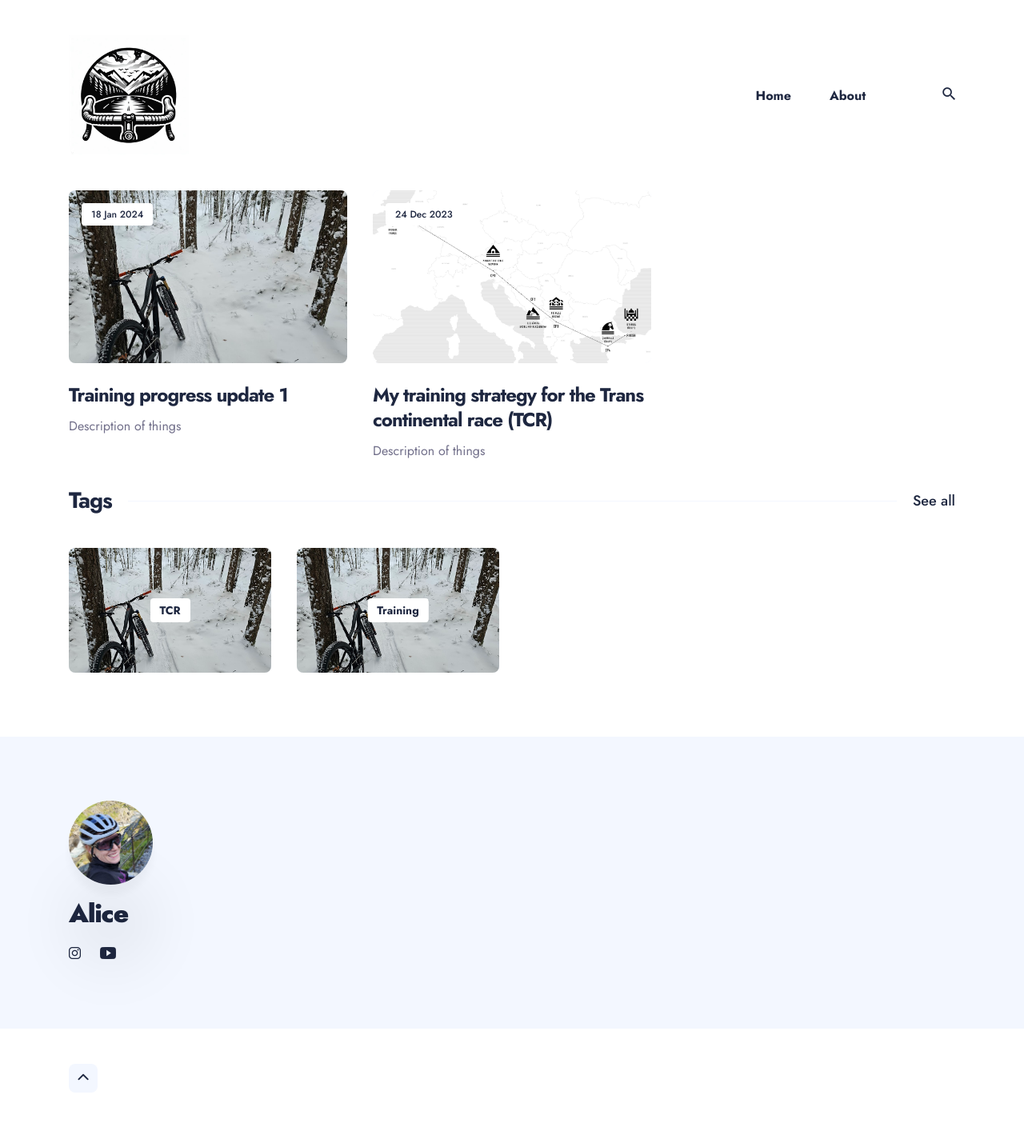
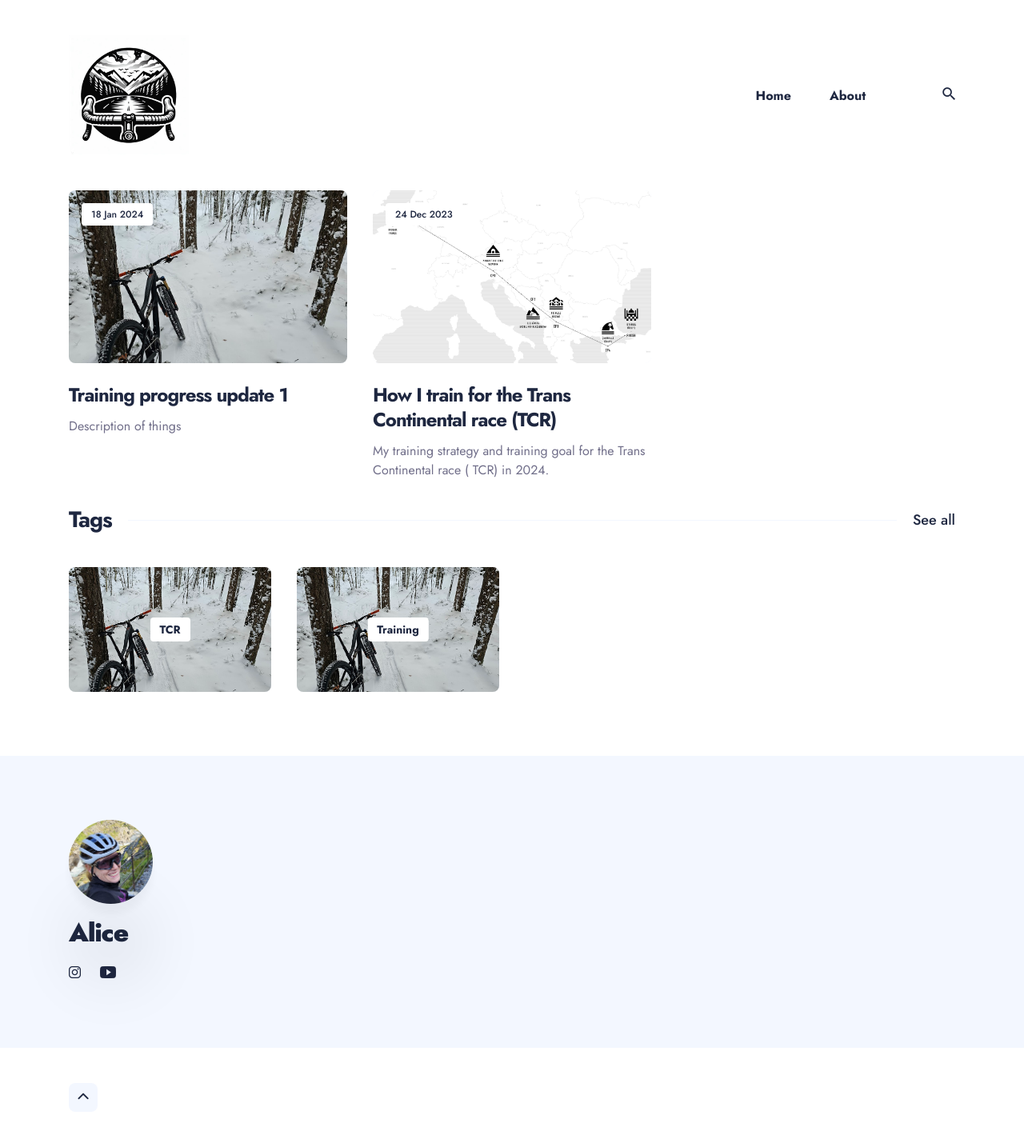
Before and after one commit to BikeToExplore/web, a Jekyll site: the page built from index.html, in a window 1280 px wide. Shown: the whole page at 80% size. Built offline with Jekyll 4.4.1, drawn with Linux system fonts in a browser that asks for light colours; nearby versions of some CDN libraries; the list of posts is cut into pages by our own code; before the commit the page ends 1410 px from its top, so only the background shows below that.

Commit message:
Update 2023-12-19-How-I-have-trained.md

```diff
--- a/_posts/2023-12-19-How-I-have-trained.md
+++ b/_posts/2023-12-19-How-I-have-trained.md
@@ -1,7 +1,7 @@
 ---
 layout: post
-title:   My training strategy for the Trans continental race (TCR)
-description: Description of things
+title:   How I train for the Trans Continental race (TCR)
+description: My training strategy and training goal for the Trans Continental race ( TCR) in 2024.
 date:   2023-12-24
 image:  '\images\post1\tcrroute.jpg'
 tags:   [Training, TCR]
```
Also changed, not shown: other parts of _posts/2023-12-19-How-I-have-trained.md (+1 -1 lines).
